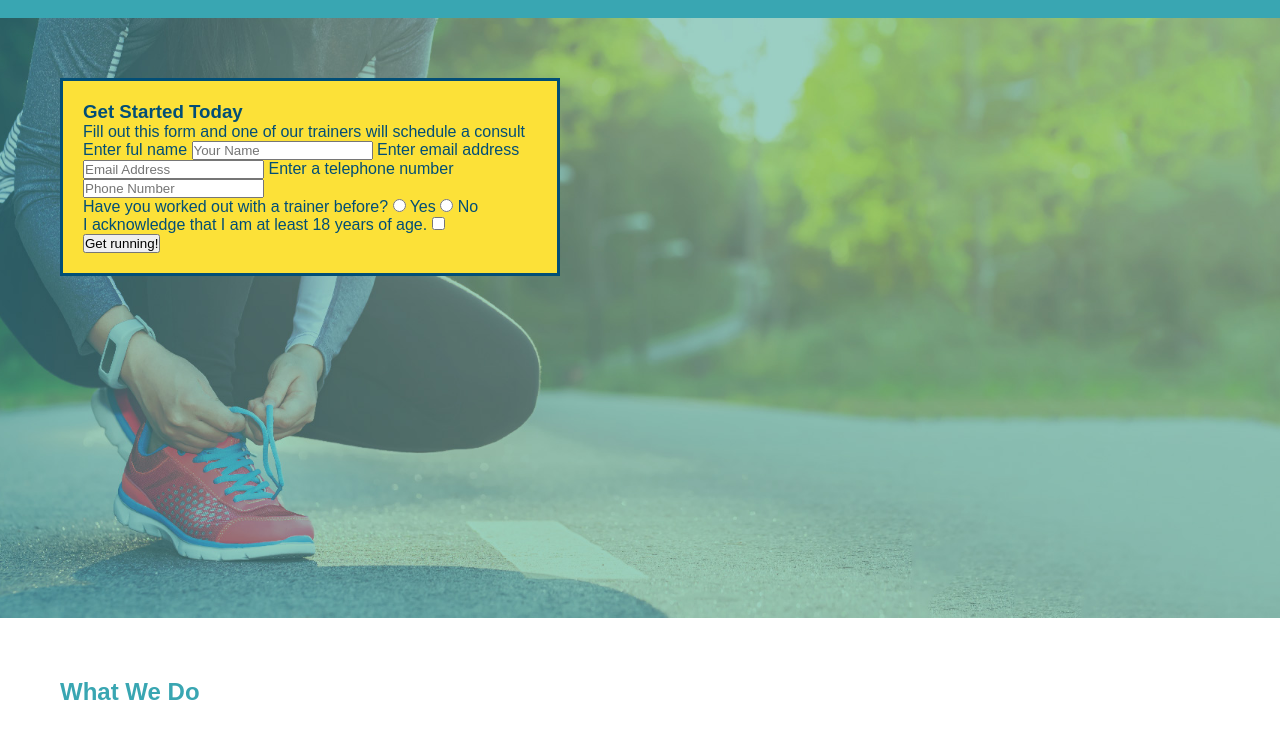
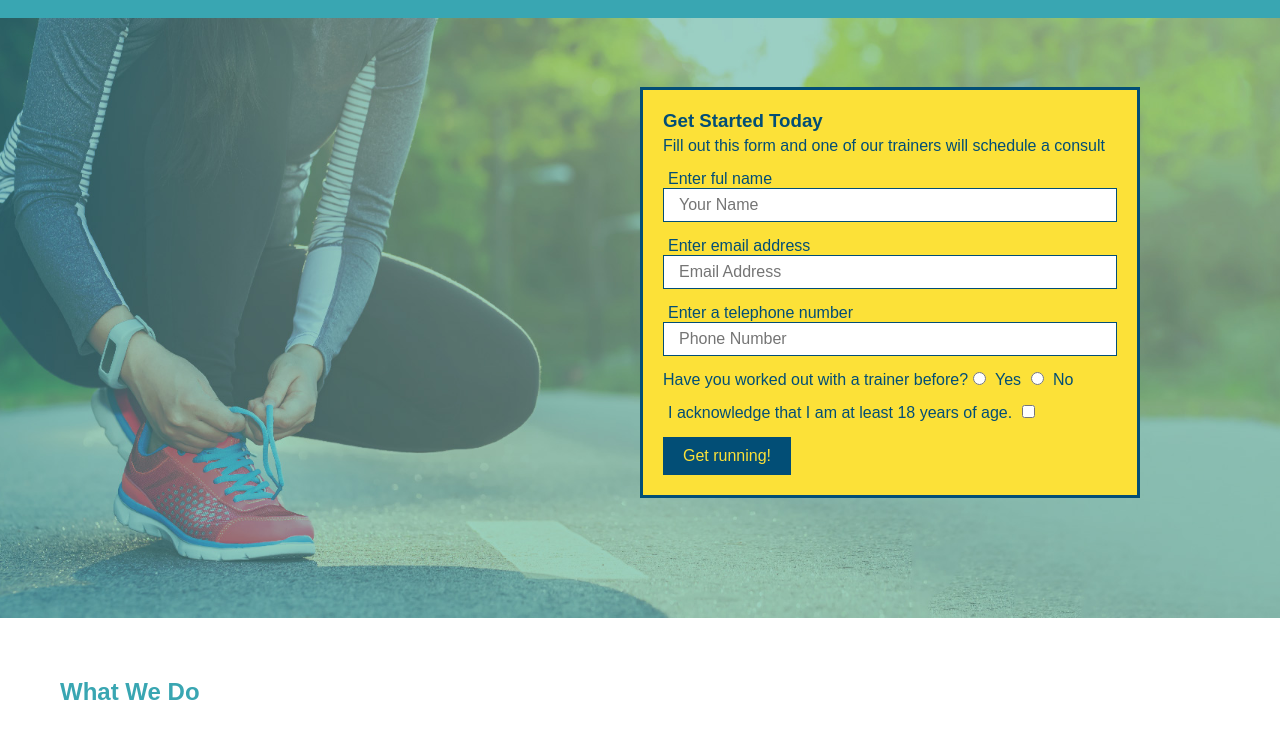
Before and after one commit to JMaurizio/run-buddy, a plain HTML site: page index.html in a window 1280 px wide. Shown: the part 64-800 px from the top of the page. Drawn offline with Linux system fonts and the light colour scheme.

Commit message:
hero style finished

```diff
--- a/assets/css/style.css
+++ b/assets/css/style.css
@@ -76,8 +76,8 @@ section {
     height: 600px;
     background-size: cover;
     background-position: center;
+    position: relative;
 }
-/* Hero Style End */
 
 .hero-form {
     background-color: #fce138;
@@ -85,4 +85,34 @@ section {
     width: 500px;
     color: #024e76;
     border: solid 3px #024e76;
+    position: absolute;
+    bottom: 120px;
+    right: 140px;
 }
+
+.hero-form p {
+    margin: 5px 0 15px 0;
+}
+
+.form-input {
+    border: 1px solid #024e76;
+    display: block;
+    padding: 7px 15px;
+    font-size: 16px;
+    color: #024e76;
+    width: 100%;
+    margin-bottom: 15px;
+}
+
+.hero-form label {
+    margin: 0 5px;
+}
+
+.hero-form button {
+    color: #fce138;
+    background-color: #024e76;
+    border: none;
+    padding: 10px 20px;
+    font-size: 16px;
+}
+/* Hero Styles End */
--- a/index.html
+++ b/index.html
@@ -40,11 +40,11 @@
             <!-- Add form element -->
             <form>
                 <label for="name">Enter ful name</label>
-                <input type="text" placeholder="Your Name" name="name" id="name" />
+                <input type="text" placeholder="Your Name" name="name" id="name" class="form-input" />
                 <label for="email">Enter email address</label>
-                <input type="email" placeholder="Email Address" name="email" id="email" />
+                <input type="email" placeholder="Email Address" name="email" id="email" class="form-input" />
                 <label for="phone">Enter a telephone number</label>
-                <input type="tel" placeholder="Phone Number" name="phone" id="phone" />
+                <input type="tel" placeholder="Phone Number" name="phone" id="phone" class="form-input" />
                 <p>
                     Have you worked out with a trainer before?
                     <input type="radio" name="trainer-confirm" id="trainer-yes" />
```
